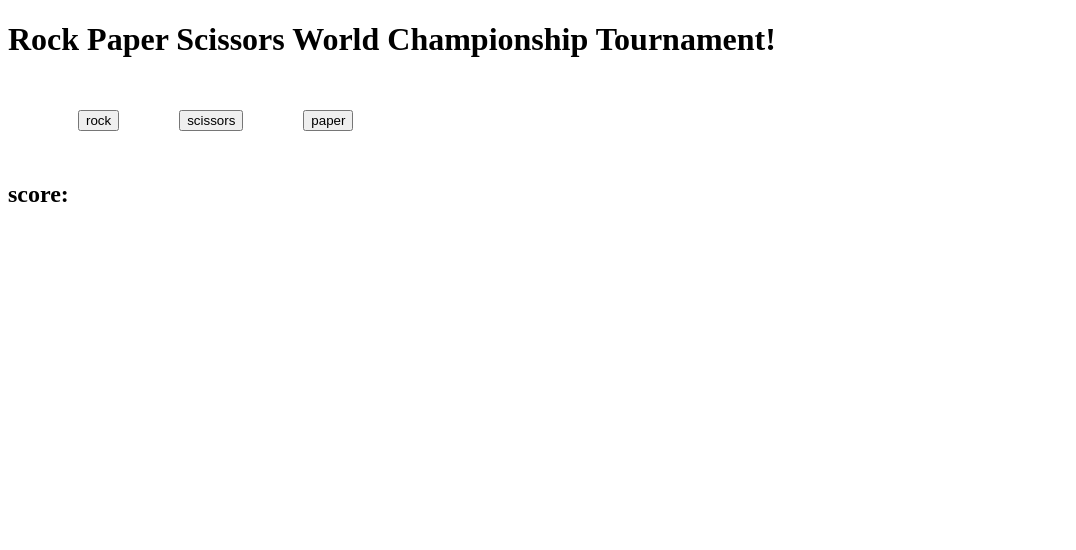
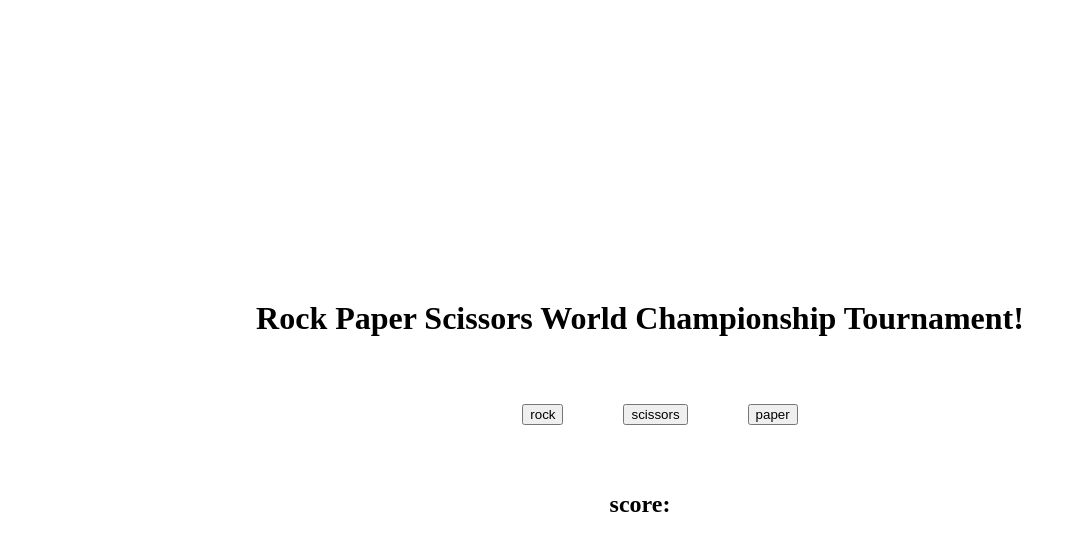
Before and after one commit to GeovanniGalan/rockPaperScissors, a plain HTML site: page index.html in a window 1280 px wide. Shown: the whole page, without its empty margins (0-1076 px from the left). Drawn offline with Linux system fonts and the light colour scheme.

Commit message:
centered program on page

```diff
--- a/styles.css
+++ b/styles.css
@@ -1,11 +1,23 @@
-.results {
-    width: 100%;
-    height: 100px;
+body {
+    height: 100vh;
+    display: flex;
+    flex-direction: column;
+    align-items: center;
+    justify-content: center;
+}
+h1 {
+    display: flex;
+    justify-content: center;
+
+
+
 }
 
 #container {
     display: flex;
+    justify-content: center;
     list-style: none
+
 }
 
 li {
```
